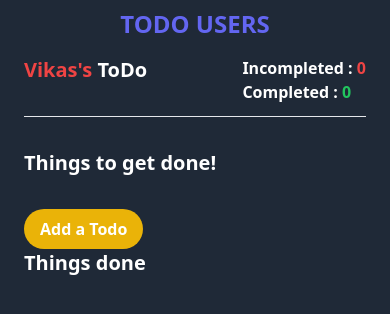
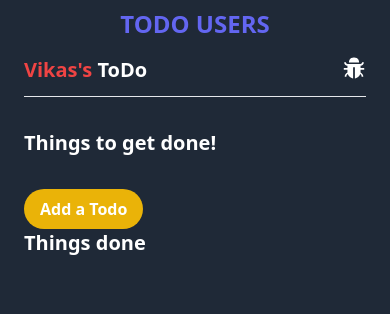
Before and after one commit to Vikas-kashyap123/vikas-s-Todo, a React (Vite) app: page / in a window 390 px wide. Shown: the top 314 px of the page. Built offline with nearby package versions, Linux system fonts and the light colour scheme.

Commit message:
local storage fix

```diff
--- a/src/App.jsx
+++ b/src/App.jsx
@@ -1,27 +1,12 @@
-import React, { useState } from "react";
+import React from "react";
 import Navbar from "./Navbar";
 import Body from "./Body";
 
 function App() {
-  const savedItemString = localStorage.getItem("my-items") || "[]";
-  const savedItem = JSON.parse(savedItemString);
-  console.log("savedItem is", savedItem);
-
-  const [value, setValue] = useState(savedItem);
-
-  const todoUpdate = (items) => {
-    console.log("items", items);
-    const oldItems = value[items] || "";
-    const newItems = { ...value, [items]: oldItems + items };
-    setValue(newItems);
-    const itemsString = JSON.stringify(newItems);
-    localStorage.setItem("my-items", itemsString);
-  };
-
   return (
     <div className="bg-gray-800 h-screen pt-2 px-6 sm:px-14">
       <Navbar />
-      <Body handleThingsChange={todoUpdate} />
+      <Body />
     </div>
   );
 }
--- a/src/Body.jsx
+++ b/src/Body.jsx
@@ -1,15 +1,28 @@
-import React, { useState } from "react";
+import React, { useState, useEffect } from "react";
 import InputInterface from "./InputInterface";
 import Todo from "./Todo";
 
-function Body({ handleThingsChange }) {
+function Body() {
   const [enter, setEnter] = useState(false);
-  const [items, setItems] = useState([]);
+
   const [myData, setMyData] = useState("");
-  const [check, setCheck] = useState(true);
+  // const [check, setCheck] = useState(true);
+
+  const getLocalItems = () => {
+    const dataList = localStorage.getItem("items");
+    if (dataList) {
+      return JSON.parse(localStorage.getItem("items"));
+    } else {
+      return [];
+    }
+  };
+  const [items, setItems] = useState(getLocalItems());
+
+  useEffect(() => {
+    localStorage.setItem("items", JSON.stringify(items));
+  }, [items]);
 
   function handleAddTodo() {
-    handleThingsChange(items);
     setEnter(true);
     setEnter(!enter);
   }
@@ -21,16 +34,6 @@ function Body({ handleThingsChange }) {
           Things to get done!
         </h1>
 
-        {check ? (
-          <Todo
-            items={items}
-            setItems={setItems}
-            check={check}
-            setCheck={setCheck}
-          />
-        ) : (
-          <h1 className=" font-semibold text-xl md:text-2xl">Things to do</h1>
-        )}
         <button
           onClick={handleAddTodo}
           className="bg-yellow-500 hover:bg-green-400 font-bold
@@ -49,16 +52,15 @@ function Body({ handleThingsChange }) {
           />
         )}
       </div>
-      {!check ? (
-        <Todo
-          items={items}
-          setItems={setItems}
-          check={check}
-          setCheck={setCheck}
-        />
-      ) : (
-        <h1 className=" font-semibold text-xl md:text-2xl">Things done</h1>
-      )}
+
+      <Todo
+        items={items}
+        setItems={setItems}
+        // check={check}
+        // setCheck={setCheck}
+      />
+
+      <h1 className=" font-semibold text-xl md:text-2xl">Things done</h1>
     </div>
   );
 }
--- a/src/Navbar.jsx
+++ b/src/Navbar.jsx
@@ -1,4 +1,5 @@
 import React from "react";
+import { AiFillBug } from "react-icons/ai";
 
 function Navbar() {
   return (
@@ -12,13 +13,8 @@ function Navbar() {
             <span className="text-red-500">Vikas's</span> ToDo
           </h1>
         </div>
-        <div className="flex flex-col md:flex-row md:gap-4">
-          <h1 className="text-white text-md font-bold md:text-xl">
-            Incompleted : <span className="text-red-500 font-bold">0</span>
-          </h1>
-          <h1 className="text-white text-md font-bold md:text-xl">
-            Completed : <span className="text-green-500 font-bold">0</span>
-          </h1>
+        <div className="hover:text-green-500 text-2xl">
+          <AiFillBug />
         </div>
       </div>
     </div>
--- a/src/Todo.jsx
+++ b/src/Todo.jsx
@@ -1,7 +1,7 @@
 import React from "react";
 import { AiOutlineDelete, AiFillEdit } from "react-icons/ai";
 
-function Todo({ items, setItems, check, setCheck, editedData }) {
+function Todo({ items, setItems }) {
   const handleRemoveItem = (id) => {
     console.log("remove Button clicked", id);
     const updatedData = items.filter((elements, index) => {
@@ -10,9 +10,8 @@ function Todo({ items, setItems, check, setCheck, editedData }) {
     setItems(updatedData);
   };
 
-  function handleCheckBox(event) {
-    setCheck(event.target.check);
-    setCheck(false);
+  function handleCheckBox() {
+    // setCheck(false);
   }
 
   function handleEditClick() {
@@ -36,7 +35,7 @@ function Todo({ items, setItems, check, setCheck, editedData }) {
                   <input
                     className="w-full h-full"
                     type="checkbox"
-                    onClick={() => handleCheckBox(index)}
+                    onClick={handleCheckBox}
                   />
                 </div>
                 <div>
@@ -63,29 +62,3 @@ function Todo({ items, setItems, check, setCheck, editedData }) {
 }
 
 export default Todo;
-
-{
-  /* <div>
-  {items.map((elements, index) => {
-    return (
-      <div
-        key={index}
-        className="border-2 border-yellow-400 max-w-20 rounded-md my-2"
-      >
-        <div
-          className="text-green-500 text-md font-bold  flex flex-row gap-2 justify-between
-                 sm:justify-start px-4"
-        >
-          <div className="flex gap-1 ">
-            <input className="w-full h-full" type="checkbox" />
-            <h1>{elements}</h1>
-          </div>
-          <h2 className="text-red-500 hover:text-red-800 text-2xl">
-            <AiOutlineDelete onClick={() => handleRemoveItem(index)} />
-          </h2>
-        </div>
-      </div>
-    );
-  })}
-</div>; */
-}
```
